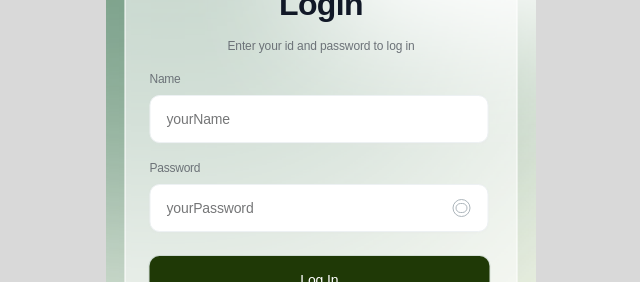
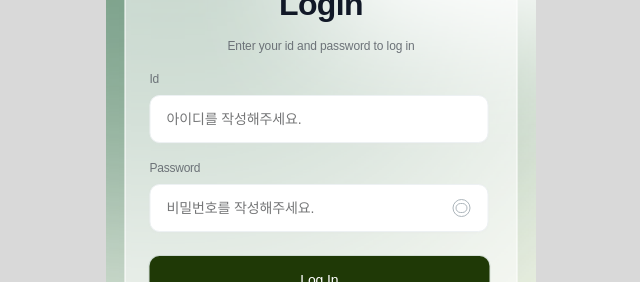
Before and after one commit to jiwoo1020/FE, a React (Vite) app: page /auth/login in a window 1280 px wide. Shown: the part 213-495 px from the top of the page, without its empty margins (319-959 px from the left). Built offline with nearby package versions, Linux system fonts and the light colour scheme; a web font is replaced by a local one.

Commit message:
feat : auth page api연동

```diff
--- a/src/components/Auth/RoleSelector.jsx
+++ b/src/components/Auth/RoleSelector.jsx
@@ -25,21 +25,21 @@ export default function RoleSelector({ value, onChange }) {
 
       <Option
         onClick={() => {
-          console.log('role -> buyer')
-          onChange('buyer')
+          console.log('role -> consumer')
+          onChange('coustomer')
         }}
       >
         <HiddenRadio
           type="radio"
           name="role"
-          value="buyer"
-          checked={value === 'buyer'}
+          value="consumer"
+          checked={value === 'consumer'}
           onChange={e => {
             console.log('role ->', e.target.value)
             onChange(e.target.value)
           }}
         />
-        <Dot checked={value === 'buyer'} />
+        <Dot checked={value === 'consumer'} />
         <LabelText>구매자</LabelText>
       </Option>
     </Wrap>
--- a/src/pages/Auth/Login.jsx
+++ b/src/pages/Auth/Login.jsx
@@ -5,48 +5,36 @@ import Header from '@/components/Auth/Header'
 import TextField from '@/components/Auth/TextField'
 import logoPium from '../../assets/logo.svg'
 import logoFlower from '../../assets/flowers.svg'
+import { useNavigate } from 'react-router-dom'
 
 export default function Login() {
   const [name, setName] = useState('')
   const [pw, setPw] = useState('')
-
-  const onSubmit = e => {
-    e.preventDefault()
-    console.log({ name, pw })
-  }
-
-  const handleLoginClick = async () => {
+  const navigate = useNavigate()
+  const handleLoginClick = async e => {
+    e.preventDefault() // form submit 막기
     try {
       const response = await fetch(
         `${import.meta.env.VITE_API_URL}/api/auth/login`,
         {
           method: 'POST',
-          headers: {
-            'Content-Type': 'application/json',
-          },
-          body: JSON.stringify({
-            username: name,
-            password: pw,
-          }),
+          headers: { 'Content-Type': 'application/json' },
+          body: JSON.stringify({ username: name, password: pw }),
         }
       )
 
       if (!response.ok) {
-        alert('로그인 실패: 이메일 또는 비밀번호를 확인하세요.')
-        console.log('입력 이름:', name)
-        console.log('입력 비밀번호:', pw)
+        alert('로그인 실패: 아이디 또는 비밀번호를 확인하세요.')
         return
       }
 
       const data = await response.json()
       console.log('서버 응답:', data)
 
-      if (data.token) {
-        localStorage.setItem('token', data.token)
-        alert('로그인 성공~')
+      if (data.data.accessToken) {
+        localStorage.setItem('token', data.data.accessToken) // 토큰 저장
+        alert('로그인 성공!')
         navigate('/')
-        console.log('입력 이름:', name)
-        console.log('입력 비밀번호:', pw)
       } else {
         alert('로그인 실패: 토큰이 없습니다.')
       }
@@ -70,10 +58,10 @@ export default function Login() {
           <SubTitle>Enter your id and password to log in</SubTitle>
         </TextWrap>
 
-        <Form onSubmit={onSubmit}>
+        <Form onSubmit={handleLoginClick}>
           <TextField
-            label="Name"
-            placeholder="yourName"
+            label="Id"
+            placeholder="아이디를 작성해주세요."
             value={name}
             onChange={e => setName(e.target.value)}
           />
@@ -81,11 +69,11 @@ export default function Login() {
             label="Password"
             type="password"
             toggle //눈 아이콘 활성화
-            placeholder="yourPassword"
+            placeholder="비밀번호를 작성해주세요."
             value={pw}
             onChange={e => setPw(e.target.value)}
           />
-          <PrimaryButton onClick={handleLoginClick}>Log In</PrimaryButton>
+          <PrimaryButton type="submit">Log In</PrimaryButton>
         </Form>
 
         <SignupRow>
--- a/src/pages/Auth/Signup.jsx
+++ b/src/pages/Auth/Signup.jsx
@@ -11,7 +11,7 @@ export default function Signup() {
   const [userName, setUserName] = useState('')
   const [phone, setPhone] = useState('')
   const [password, setPassword] = useState('')
-  const [role, setRole] = useState('buyer') // 'seller' | 'buyer'
+  const [role, setRole] = useState('consumer') // 'seller' | 'consumer'
   const [bizNo, setBizNo] = useState('')
   const [message, setMessage] = useState('')
   // 규칙
@@ -27,7 +27,7 @@ export default function Signup() {
     const bizDigits = bizNo.replace(/\D/g, '')
 
     if (!name) return alert('이름을 입력해주세요.')
-    if (name.length < 2) return alert('이름은 2자 이상 입력해주세요.')
+    if (name.length < 4) return alert('이름은 4자 이상 입력해주세요.')
 
     if (!phoneDigits) return alert('휴대폰 번호를 입력해주세요.')
     if (!phoneRe.test(phoneDigits))
@@ -50,33 +50,31 @@ export default function Signup() {
     })
   }
 
-  const getCookie = name => {
-    const value = `; ${document.cookie}`
-    const parts = value.split(`;${name}=`)
-    if (parts.length === 2) return parts.pop().split(';').shift()
-  }
-
   const registeraxios = payload => {
     console.log('회원가입 요청 시작', payload)
-    const csrfToken = getCookie('csrftoken')
     axios
       .post(`${import.meta.env.VITE_API_URL}/api/user/signup`, payload, {
         headers: {
-          'X-CSRFToken': csrfToken,
           'Content-Type': 'application/json',
         },
-        withCredentials: true,
       })
       .then(response => {
         console.log(response)
-        alert('회원가입 성공')
-        if (response.status === 200) {
-          navigate('/login')
+        if (response.status === 200 || response.status === 201) {
+          alert('회원가입 성공')
+          // 회원가입 후 바로 로그인 토큰을 발급해주는 경우
+          if (response.data.token) {
+            localStorage.setItem('token', response.data.token)
+            navigate('/')
+          } else {
+            navigate('/login')
+          }
         }
       })
       .catch(err => {
         setMessage(err.response?.data?.message)
         console.log(err)
+        console.log(err.response.data)
       })
   }
   return (
@@ -94,8 +92,8 @@ export default function Signup() {
 
         <Form onSubmit={onSubmit}>
           <TextField
-            label="Full Name"
-            placeholder="이OO"
+            label="Nickname"
+            placeholder="소문자, 숫자 포함 4자리 이상"
             value={userName}
             onChange={e => setUserName(e.target.value)}
             minLength={2}
@@ -117,7 +115,7 @@ export default function Signup() {
             label="Set Password"
             type="password"
             toggle
-            placeholder="********"
+            placeholder="8자 이상, 영문/숫자/특수문자 포함"
             value={password}
             onChange={e => setPassword(e.target.value)}
             minLength={8}
```
